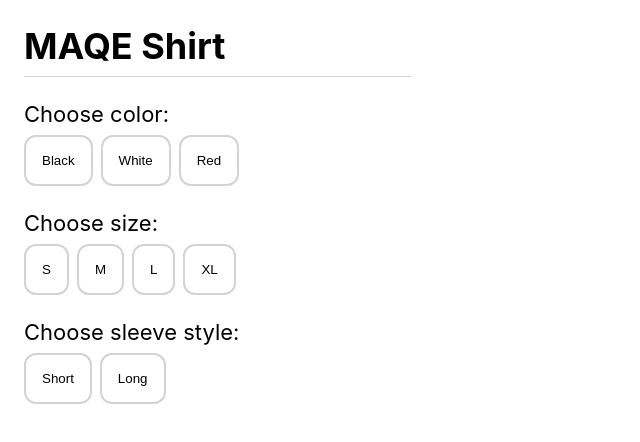
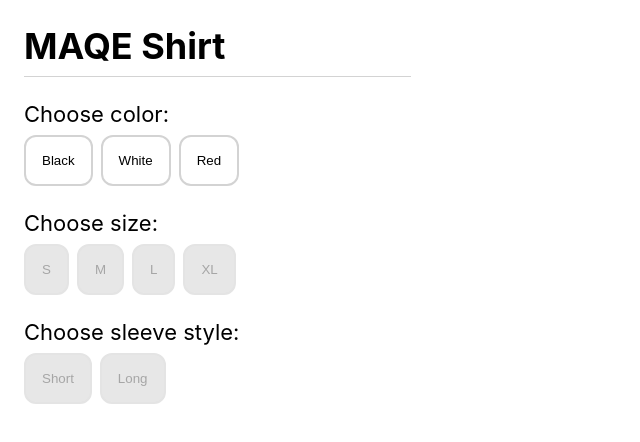
Before and after one commit to pikkanet/variant-selector, a React (Create React App) app: page / in a window 1280 px wide. Shown: the top 442 px of the page, without its empty margins (0-640 px from the left). Built offline with nearby package versions, Linux system fonts and the light colour scheme.

Commit message:
Add selected button type

```diff
--- a/src/App.jsx
+++ b/src/App.jsx
@@ -5,6 +5,9 @@ import { Button } from './components/button/Button'
 const App = () => {
 
   const [result, setResult] = useState()
+  const [selectedColor, setSelectedColor] = useState()
+  const [selectedSize, setSelectedSize] = useState()
+  const [selectedSleeve, setSelectedSleeve] = useState()
 
   const options = variants.options
   const skus = variants.skus
@@ -18,7 +21,9 @@ const App = () => {
 
   const renderColors = () => {
     const colors = options[0].values.map((color) => {
-      return <Button id={color.id} onClick={onClickColor}>{color.value}</Button>
+      console.log('selectedColor', selectedColor)
+      console.log('color.id', color.id)
+      return <Button id={color.id} onClick={onClickColor} isChecked={selectedColor == color.id}>{color.value}</Button>
     })
     return (
       <>
@@ -32,11 +37,12 @@ const App = () => {
       return skus.variants.color == e.currentTarget.value
     })
     setResult(colorResult)
+    setSelectedColor(e.currentTarget.value)
   }
 
   const renderSizes = () => {
     const sizes = options[1].values.map((size) => {
-      return <Button id={size.id} onClick={onClickSize}>{size.value}</Button>
+      return <Button id={size.id} onClick={onClickSize} isDisable={!selectedColor} isChecked={selectedSize == size.id} >{size.value}</Button>
     })
     return (
       <>
@@ -46,15 +52,16 @@ const App = () => {
     )
   }
   const onClickSize = (e) => {
-    const sizeResult = result.filter((size) => {
+    const sizeResult = result && result.filter((size) => {
       return size.variants.size == e.currentTarget.value
     })
     setResult(sizeResult)
+    setSelectedSize(e.currentTarget.value)
   }
 
   const renderSleeves = () => {
     const sleeves = options[2].values.map((sleeve) => {
-      return <Button id={sleeve.id} onClick={onClickSleeve}>{sleeve.value}</Button>
+      return <Button id={sleeve.id} onClick={onClickSleeve} isDisable={!selectedSize} isChecked={selectedSleeve == sleeve.id}>{sleeve.value}</Button>
     })
     return (
       <>
@@ -64,10 +71,11 @@ const App = () => {
     )
   }
   const onClickSleeve = (e) => {
-    const sleeveResult = result.filter((sleeve) => {
+    const sleeveResult = result && result.filter((sleeve) => {
       return sleeve.variants.sleeve == e.currentTarget.value
     })
     setResult(sleeveResult)
+    setSelectedSleeve(e.currentTarget.value)
   }
 
   return (
--- a/src/components/button/Button.jsx
+++ b/src/components/button/Button.jsx
@@ -1,19 +1,19 @@
 import React from 'react'
 import styles from './Button.style'
 
-export const Button = ({ children, isDisable, isCheck, onClick, id }) => {
+export const Button = ({ children, isDisable = false, isChecked, onClick, id }) => {
 
   let style
   if (isDisable) {
+    console.log('disable', isDisable)
     style = styles.disable
-  } else if (isCheck) {
+  } else if (isChecked) {
     style = styles.checked
   } else {
     style = styles.normal
   }
 
-
   return (
-    <button style={styles.normal} value={id} onClick={onClick}>{children}</button>
+    <button style={style} value={id} disabled={isDisable} onClick={onClick}>{children}</button>
   )
 }
--- a/src/components/button/Button.style.jsx
+++ b/src/components/button/Button.style.jsx
@@ -3,9 +3,9 @@ export default {
     border: '2px solid #d3d3d3', padding: 16, borderRadius: 12, backgroundColor: '#fff', marginRight: 8
   },
   disable: {
-    border: '2px solid #e8ab52', padding: 16, borderRadius: 12, backgroundColor: '#fff', marginRight: 8
+    border: '2px solid #e4e4e4', padding: 16, borderRadius: 12, backgroundColor: '#e7e7e7', marginRight: 8
   },
   checked: {
-    border: '2px solid #e4e4e4', padding: 16, borderRadius: 12, backgroundColor: '#e7e7e7', marginRight: 8
+    border: '2px solid #e8ab52', padding: 16, borderRadius: 12, backgroundColor: '#fff', marginRight: 8
   }
 }
```
